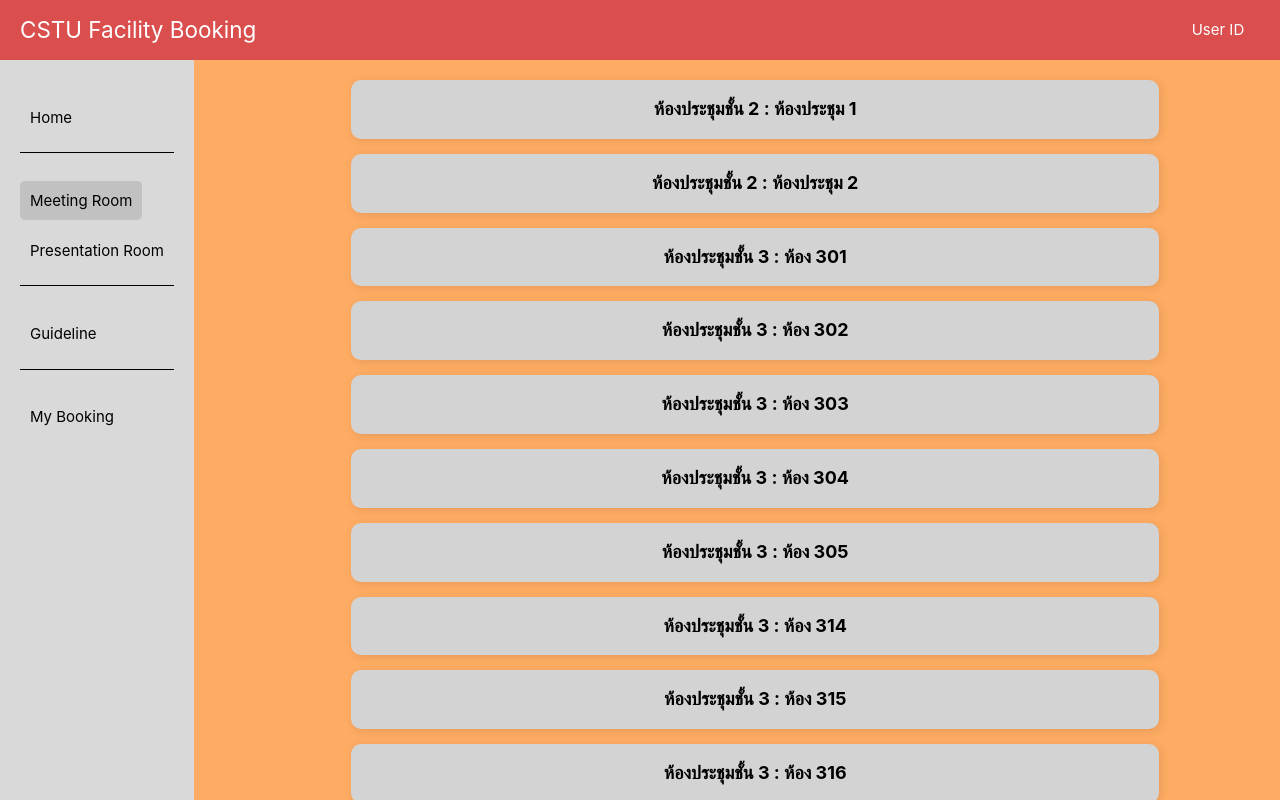
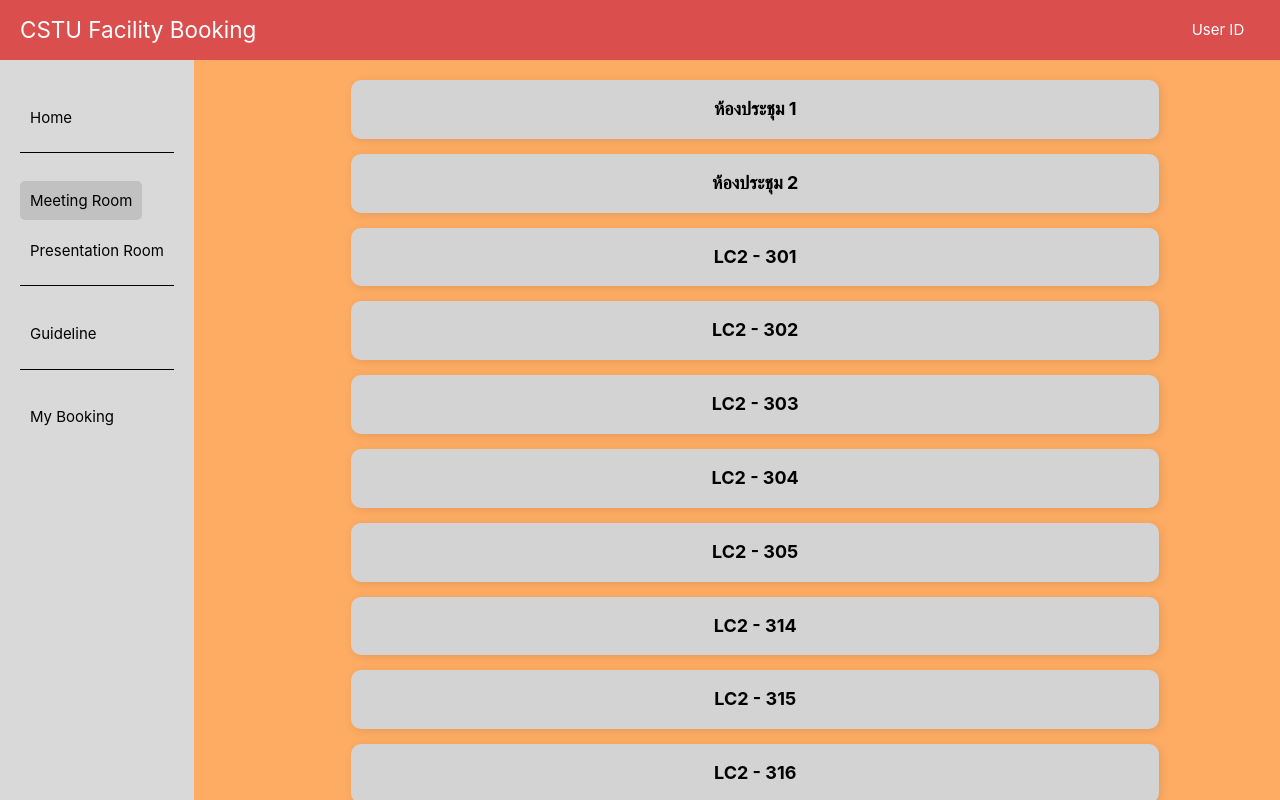
Before and after one commit to POOHRIN/CSTU-FACILITY-BOOKING-WEBSITE, a Vue app: page /home/meeting-room in a window 1280 px wide. Built offline with nearby package versions, Linux system fonts and the light colour scheme.

Commit message:
Changing RoomName

```diff
--- a/src/views/MeetingRoomView.vue
+++ b/src/views/MeetingRoomView.vue
@@ -2,16 +2,16 @@
 import { ref } from "vue";
 
 const meetingRooms = ref([
-  { name: "ห้องประชุมชั้น 2 : ห้องประชุม 1", path: "ห้องประชุม-1" },
-  { name: "ห้องประชุมชั้น 2 : ห้องประชุม 2", path: "ห้องประชุม-2" },
-  { name: "ห้องประชุมชั้น 3 : ห้อง 301", path: "301" },
-  { name: "ห้องประชุมชั้น 3 : ห้อง 302", path: "302" },
-  { name: "ห้องประชุมชั้น 3 : ห้อง 303", path: "303" },
-  { name: "ห้องประชุมชั้น 3 : ห้อง 304", path: "304" },
-  { name: "ห้องประชุมชั้น 3 : ห้อง 305", path: "305" },
-  { name: "ห้องประชุมชั้น 3 : ห้อง 314", path: "314" },
-  { name: "ห้องประชุมชั้น 3 : ห้อง 315", path: "315" },
-  { name: "ห้องประชุมชั้น 3 : ห้อง 316", path: "316" }
+  { name: "ห้องประชุม 1", path: "ห้องประชุม-1" },
+  { name: "ห้องประชุม 2", path: "ห้องประชุม-2" },
+  { name: "LC2 - 301", path: "301" },
+  { name: "LC2 - 302", path: "302" },
+  { name: "LC2 - 303", path: "303" },
+  { name: "LC2 - 304", path: "304" },
+  { name: "LC2 - 305", path: "305" },
+  { name: "LC2 - 314", path: "314" },
+  { name: "LC2 - 315", path: "315" },
+  { name: "LC2 - 316", path: "316" }
 ]);
 </script>
 
@@ -58,7 +58,7 @@ const meetingRooms = ref([
     color: black;
   }
   .room-card:hover {
-  background-color: rgb(200, 200, 200);
+  background-color: rgb(193, 193, 193);
 }
 
   </style>
```
